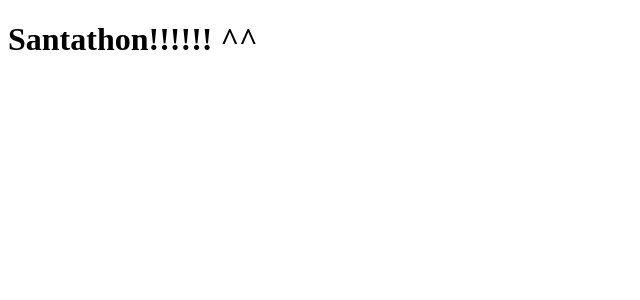
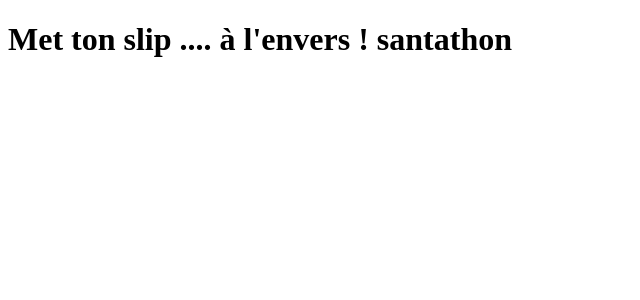
Before and after one commit to BlandineM/santathon-chico-bonheur, an Angular app in the folder frontend/santathon/: page / in a window 1280 px wide. Shown: the top 300 px of the page, without its empty margins (0-640 px from the left). Built offline with nearby package versions, Linux system fonts and the light colour scheme.

Commit message:
ajout de fonts

```diff
--- a/frontend/santathon/src/app/app.component.html
+++ b/frontend/santathon/src/app/app.component.html
@@ -1 +1,6 @@
-<h1>Santathon!!!!!! ^^</h1>
+<header>
+  <h1>
+    Met ton slip .... à l'envers !
+    {{ title }}
+  </h1>
+</header>
```
Also changed, not shown: frontend/santathon/src/assets/fonts/KeeponTruckin.ttf (added).
